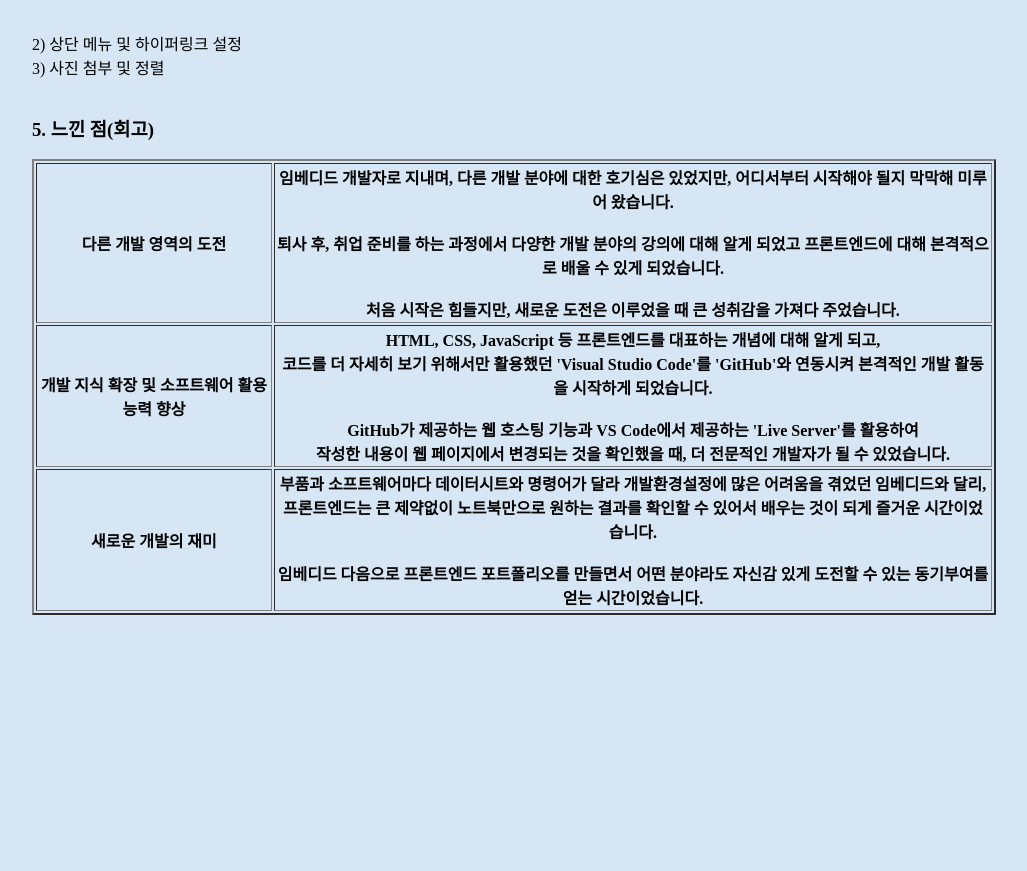
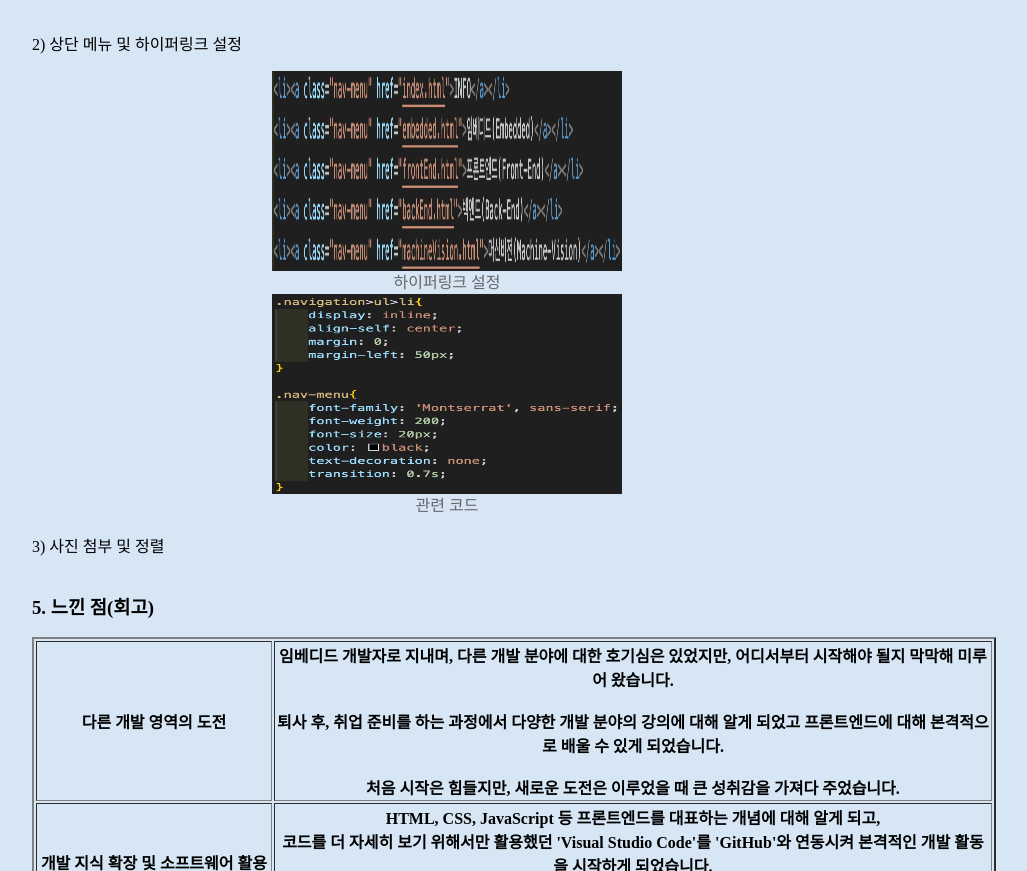
Before and after one commit to parkss1324/FrontEnd_Project, a plain HTML site: page frontEnd.html in a window 1280 px wide. Shown: the part 3905-4776 px from the top of the page, without its empty margins (126-1153 px from the left). Before the commit the page ends 4550 px from the top, so only its background shows below. Drawn offline with Linux system fonts and the light colour scheme.

Commit message:
프론트엔드 사진 및 문구 추가

```diff
--- a/frontEnd.html
+++ b/frontEnd.html
@@ -193,6 +193,22 @@
                     </div>
                     <br>
                     2) 상단 메뉴 및 하이퍼링크 설정<br>
+                    <div class ="frontend_pic_05">
+                        <ul id="frontend_list_05">
+                            <li>
+                                <a href="#">
+                                    <img src="frontend_12.png">
+                                    <span>하이퍼링크 설정</span>
+                                </a>
+                            </li>
+                            <li>
+                                <a href="#">
+                                    <img src="frontend_13.png">
+                                    <span>관련 코드</span>
+                                </a>
+                            </li>
+                        </ul>
+                    </div>
                     3) 사진 첨부 및 정렬<br>
                 </p>
             </div>
--- a/style.css
+++ b/style.css
@@ -605,6 +605,36 @@ Front-End
     transform: translate(-50%, 0);
 }
 
+#frontend_list_05 > li{
+    margin: 0;
+    /* margin-left: 75px; */
+    margin-left: 200px;
+    display: inline-block;
+    position: relative;
+}
+
+#frontend_list_05 > li > a{
+    display: block;
+    position: relative;
+    padding-bottom: 19px;
+
+}
+
+#frontend_list_05 > li > a > img{
+    width: 350px;
+    height: 200px;
+}
+
+#frontend_list_05 > li > a > span{
+    position:absolute;
+    bottom: 0;
+    left: 50%;
+    color: #666;
+    line-height: 1.462em;
+    white-space: nowrap;
+    transform: translate(-50%, 0);
+}
+
 /*
 Back-End
 */
```
Also changed, not shown: frontend_12.png (added), frontend_13.png (added).
